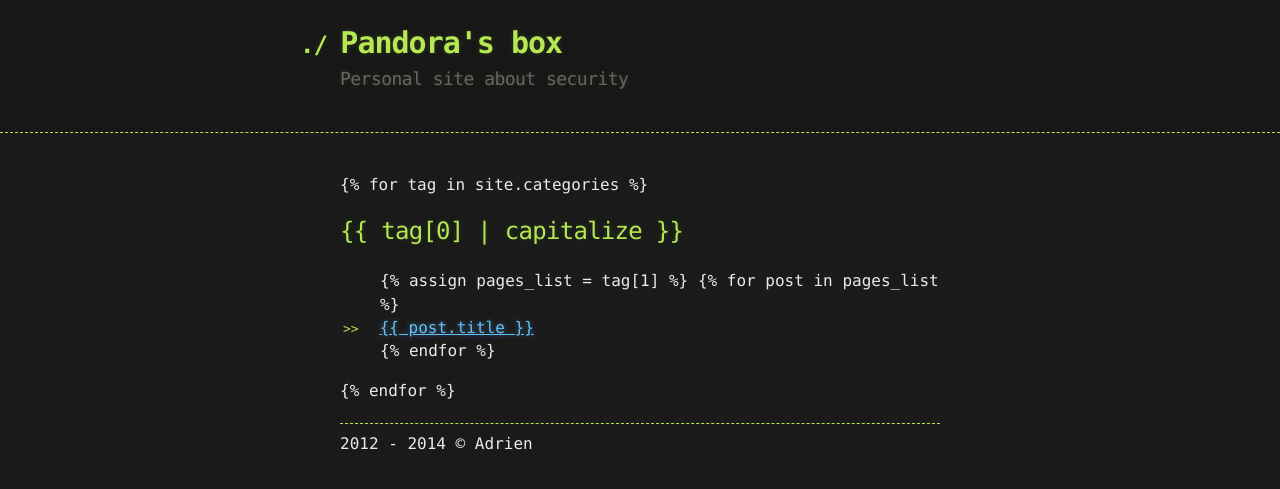
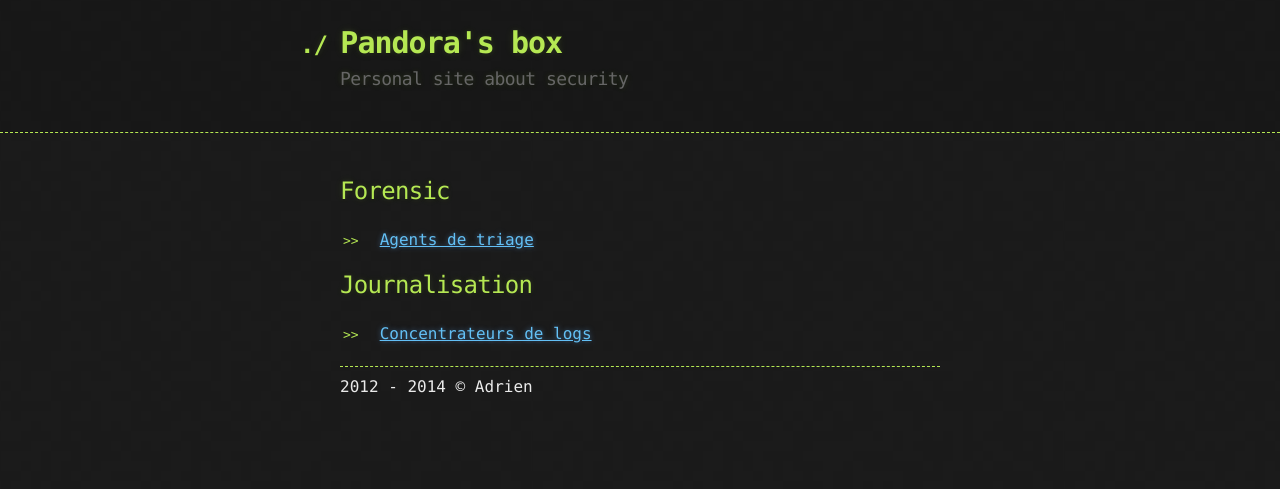
Before and after one commit to Adeber/Adeber.github.io, a Jekyll site: the page built from index.html, in a window 1280 px wide. Shown: the top 489 px of the page. Built offline with Jekyll 4.4.1, drawn with Linux system fonts in a browser that asks for light colours.

Commit message:
revert index

```diff
--- a/index.html
+++ b/index.html
@@ -1,7 +1,25 @@
 ---
-layout: default
 title: Pandora's box
 ---
+<!DOCTYPE html>
+<html>
+  <head>
+    <meta charset='utf-8'>
+    <meta http-equiv="X-UA-Compatible" content="chrome=1">
+	<meta name="viewport" content="width=device-width">
+
+    <link rel="stylesheet" type="text/css" href="{{site.url}}/css/stylesheet.css" media="screen">
+    <link rel="stylesheet" type="text/css" href="{{site.url}}/css/pygment_trac.css" media="screen">
+    <title>Pandora's box</title>
+  </head>
+
+  <body>
+
+    {% include header.html %}
+
+    <div class="container">
+      <section id="main_content">
+
 		<p>
 			{% for tag in site.categories %}
 			  <h2 id="{{ tag[0] }}">{{ tag[0] | capitalize }}</h2>
@@ -46,3 +64,10 @@ $ git checkout gh-pages
 
 		<p>Having trouble with Pages? Check out the documentation at <a href="http://help.github.com/pages">http://help.github.com/pages</a> or contact <a href="mailto:support@github.com">support@github.com</a> and we’ll help you sort it out.</p>
 -->
+	  </section>
+
+	  {% include footer.html %}
+
+    </div>
+  </body>
+</html>
```
Lines whose indentation alone changed are shown as unchanged.
